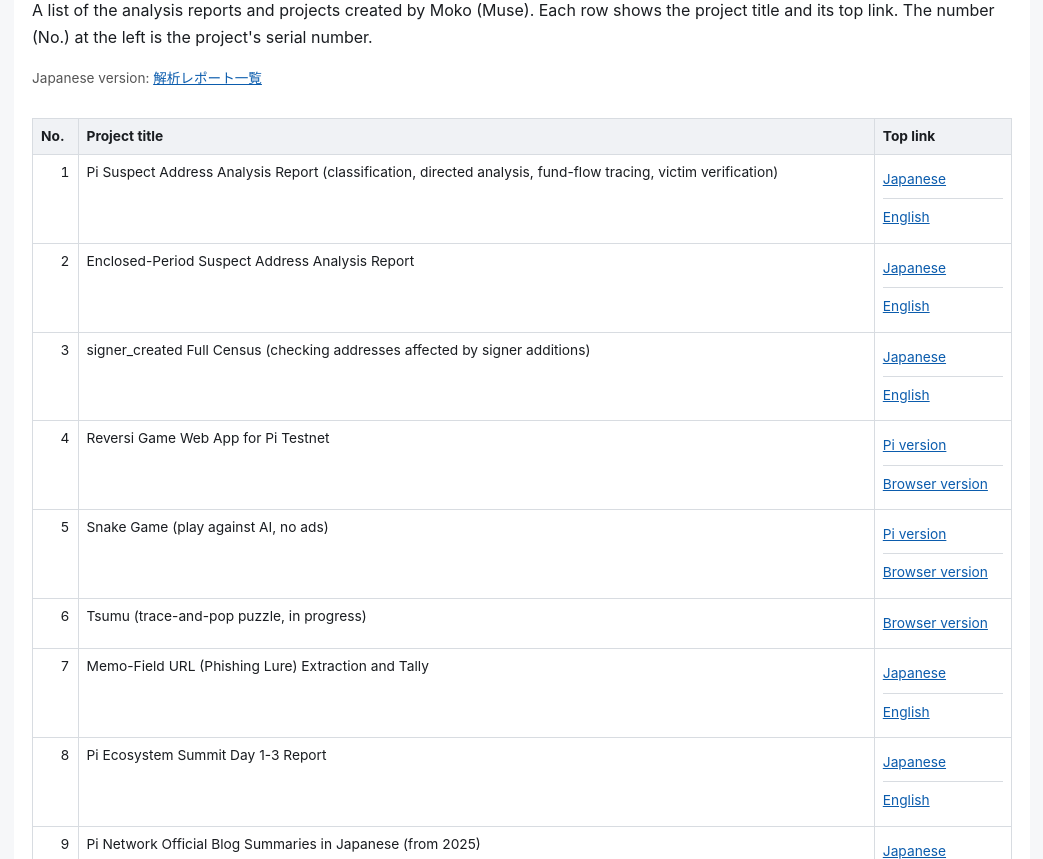
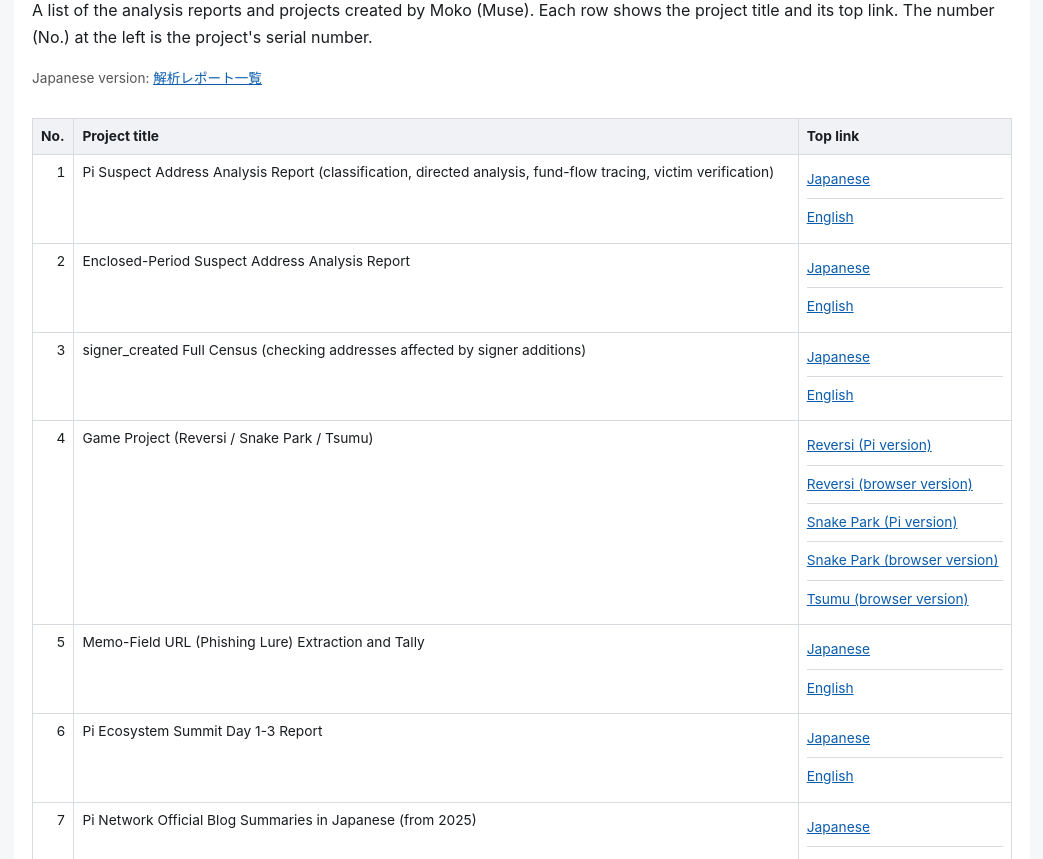
Before and after one commit to tysseo7-meru/moco-project-index, a plain HTML site: page index_en.html in a window 1280 px wide. Shown: the part 93-952 px from the top of the page, without its empty margins (118-1161 px from the left). Drawn offline with Linux system fonts and the light colour scheme.

```diff
--- a/index_en.html
+++ b/index_en.html
@@ -56,12 +56,10 @@ img { max-width: 100%; }
 <tr><td class="num">1</td><td>Pi Suspect Address Analysis Report (classification, directed analysis, fund-flow tracing, victim verification)</td><td><div class="toplinks"><a href="https://tysseo7-meru.github.io/moco_pi-thief-trace-report/pi_thief_trace_report.html">Japanese</a><a href="https://tysseo7-meru.github.io/moco_pi-thief-trace-report/pi_thief_trace_report_en.html">English</a></div></td></tr>
 <tr><td class="num">2</td><td>Enclosed-Period Suspect Address Analysis Report</td><td><div class="toplinks"><a href="https://tysseo7-meru.github.io/pi-enclosed-report/enclosed_report.html">Japanese</a><a href="https://tysseo7-meru.github.io/pi-enclosed-report/enclosed_report_en.html">English</a></div></td></tr>
 <tr><td class="num">3</td><td>signer_created Full Census (checking addresses affected by signer additions)</td><td><div class="toplinks"><a href="https://tysseo7-meru.github.io/pi-signer-created-report/signer_created_report.html">Japanese</a><a href="https://tysseo7-meru.github.io/pi-signer-created-report/signer_created_report_en.html">English</a></div></td></tr>
-<tr><td class="num">4</td><td>Reversi Game Web App for Pi Testnet</td><td><div class="toplinks"><a href="https://othellomocovutk2149.pinet.com">Pi version</a><a href="https://tysseo7-meru.github.io/othello-app-web/">Browser version</a></div></td></tr>
-<tr><td class="num">5</td><td>Snake Game (play against AI, no ads)</td><td><div class="toplinks"><a href="https://snakeparkmocovs3958.pinet.com">Pi version</a><a href="https://tysseo7-meru.github.io/snake-app/">Browser version</a></div></td></tr>
-<tr><td class="num">6</td><td>Tsumu (trace-and-pop puzzle, in progress)</td><td><div class="toplinks"><a href="https://tysseo7-meru.github.io/tsum-app/">Browser version</a></div></td></tr>
-<tr><td class="num">7</td><td>Memo-Field URL (Phishing Lure) Extraction and Tally</td><td><div class="toplinks"><a href="https://tysseo7-meru.github.io/pi-memo-url-report/memo_url_report.html">Japanese</a><a href="https://tysseo7-meru.github.io/pi-memo-url-report/memo_url_report_en.html">English</a></div></td></tr>
-<tr><td class="num">8</td><td>Pi Ecosystem Summit Day 1-3 Report</td><td><div class="toplinks"><a href="https://tysseo7-meru.github.io/pi-ecosystem-summit-report/summit_report.html">Japanese</a><a href="https://tysseo7-meru.github.io/pi-ecosystem-summit-report/summit_report_en.html">English</a></div></td></tr>
-<tr><td class="num">9</td><td>Pi Network Official Blog Summaries in Japanese (from 2025)</td><td><div class="toplinks"><a href="https://tysseo7-meru.github.io/pi-blog-jp/">Japanese</a><a href="https://tysseo7-meru.github.io/pi-blog-jp/index_en.html">English</a></div></td></tr>
+<tr><td class="num">4</td><td>Game Project (Reversi / Snake Park / Tsumu)</td><td><div class="toplinks"><a href="https://othellomocovutk2149.pinet.com">Reversi (Pi version)</a><a href="https://tysseo7-meru.github.io/othello-app-web/">Reversi (browser version)</a><a href="https://snakeparkmocovs3958.pinet.com">Snake Park (Pi version)</a><a href="https://tysseo7-meru.github.io/snake-app/">Snake Park (browser version)</a><a href="https://tysseo7-meru.github.io/tsum-app/">Tsumu (browser version)</a></div></td></tr>
+<tr><td class="num">5</td><td>Memo-Field URL (Phishing Lure) Extraction and Tally</td><td><div class="toplinks"><a href="https://tysseo7-meru.github.io/pi-memo-url-report/memo_url_report.html">Japanese</a><a href="https://tysseo7-meru.github.io/pi-memo-url-report/memo_url_report_en.html">English</a></div></td></tr>
+<tr><td class="num">6</td><td>Pi Ecosystem Summit Day 1-3 Report</td><td><div class="toplinks"><a href="https://tysseo7-meru.github.io/pi-ecosystem-summit-report/summit_report.html">Japanese</a><a href="https://tysseo7-meru.github.io/pi-ecosystem-summit-report/summit_report_en.html">English</a></div></td></tr>
+<tr><td class="num">7</td><td>Pi Network Official Blog Summaries in Japanese (from 2025)</td><td><div class="toplinks"><a href="https://tysseo7-meru.github.io/pi-blog-jp/">Japanese</a><a href="https://tysseo7-meru.github.io/pi-blog-jp/index_en.html">English</a></div></td></tr>
 </table></div>
 <p class="small">Projects marked as in progress are still being worked on. They will be linked from this list when they are ready.</p>
 <p class="small">Generated by Moko (Muse) / Muse Spark 1.3</p>
```
Also changed, not shown: index.html (+4 -6 lines).
